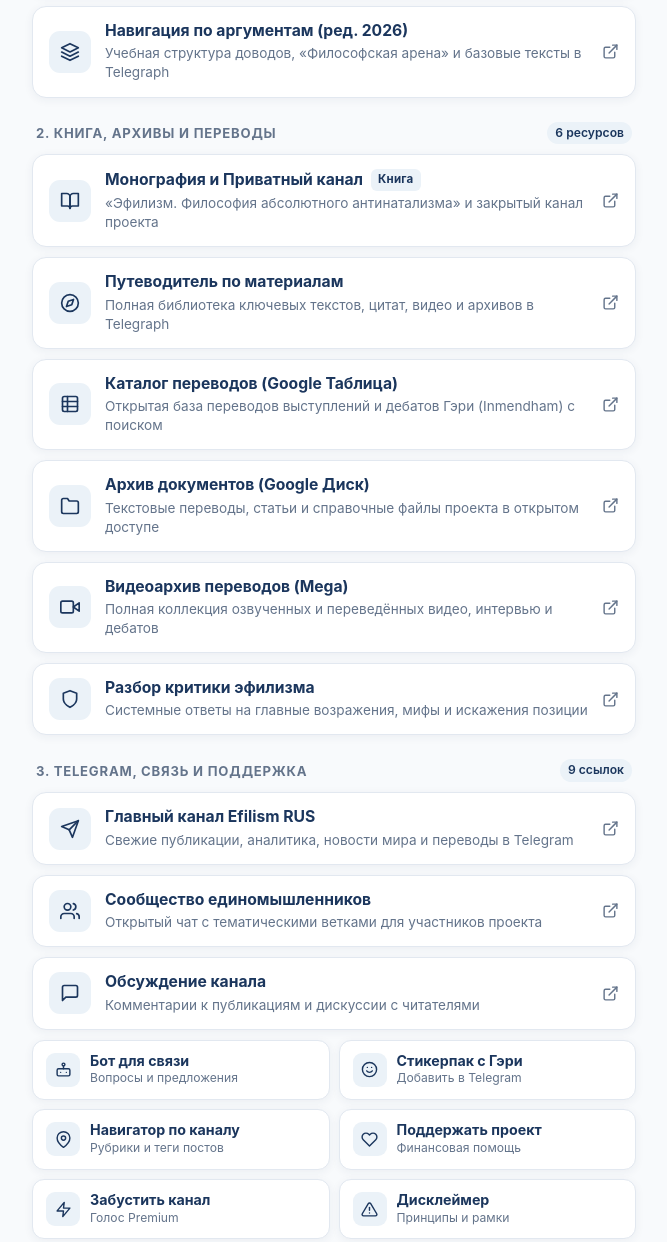
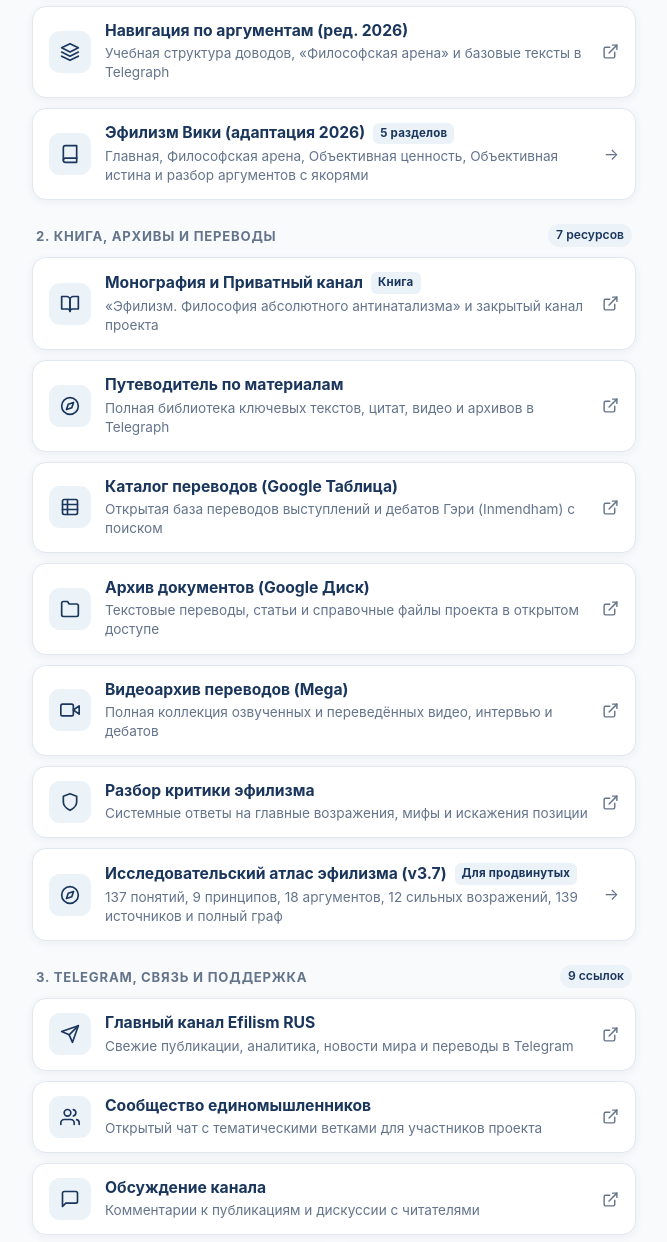
Before and after one commit to bohdan19p-bit/efilism-faq, a plain HTML site: page start.html in a window 1280 px wide. Shown: the part 780-2022 px from the top of the page, without its empty margins (306-973 px from the left). Drawn offline with Linux system fonts and the light colour scheme.

Commit message:
Add files via upload

```diff
--- a/start.html
+++ b/start.html
@@ -513,6 +513,7 @@
       <a href="https://bohdan19p-bit.github.io/efilism-faq/concept.html" class="site-tab">Концепт (5 мин)</a>
       <a href="https://bohdan19p-bit.github.io/efilism-faq/" class="site-tab">ЧаВО (55)</a>
       <a href="https://bohdan19p-bit.github.io/efilism-faq/glossary.html" class="site-tab">Глоссарий (45)</a>
+      <a href="https://bohdan19p-bit.github.io/efilism-faq/wiki.html" class="site-tab">Вики</a>
     </div>
   </div>
 </nav>
@@ -546,7 +547,7 @@
   <section class="hub-section" data-section="start">
     <div class="section-head">
       <h2 class="section-title">1. С чего начать (база)</h2>
-      <span class="section-count">4 материала</span>
+      <span class="section-count">5 материалов</span>
     </div>
     <div class="link-list">
       <a class="link-card featured" href="https://bohdan19p-bit.github.io/efilism-faq/concept.html">
@@ -609,6 +610,19 @@
           <svg width="17" height="17" viewBox="0 0 24 24" fill="none" stroke="currentColor" stroke-width="2" stroke-linecap="round" stroke-linejoin="round"><path d="M18 13v6a2 2 0 0 1-2 2H5a2 2 0 0 1-2-2V8a2 2 0 0 1 2-2h6"/><polyline points="15 3 21 3 21 9"/><line x1="10" y1="14" x2="21" y2="3"/></svg>
         </div>
       </a>
+          <a class="link-card" href="https://bohdan19p-bit.github.io/efilism-faq/wiki.html">
+        <div class="card-icon" aria-hidden="true">
+          <svg width="20" height="20" viewBox="0 0 24 24" fill="none" stroke="currentColor" stroke-width="2" stroke-linecap="round" stroke-linejoin="round"><path d="M4 19.5A2.5 2.5 0 0 1 6.5 17H20"/><path d="M6.5 2H20v20H6.5A2.5 2.5 0 0 1 4 19.5v-15A2.5 2.5 0 0 1 6.5 2z"/></svg>
+        </div>
+        <div class="card-body">
+          <div class="card-title-row">
+            <span class="card-title">Эфилизм Вики (адаптация 2026)</span>
+            <span class="pill-tag soft">5 разделов</span>
+          </div>
+          <div class="card-sub">Главная, Философская арена, Объективная ценность, Объективная истина и разбор аргументов с якорями</div>
+        </div>
+        <div class="card-arrow" aria-hidden="true">→</div>
+      </a>
     </div>
   </section>
 
@@ -616,7 +630,7 @@
   <section class="hub-section" data-section="library">
     <div class="section-head">
       <h2 class="section-title">2. Книга, архивы и переводы</h2>
-      <span class="section-count">6 ресурсов</span>
+      <span class="section-count">7 ресурсов</span>
     </div>
     <div class="link-list">
       <a class="link-card" href="https://t.me/efilism_RUS/1093" target="_blank" rel="noopener noreferrer">
@@ -698,6 +712,19 @@
         <div class="card-arrow" aria-hidden="true">
           <svg width="17" height="17" viewBox="0 0 24 24" fill="none" stroke="currentColor" stroke-width="2" stroke-linecap="round" stroke-linejoin="round"><path d="M18 13v6a2 2 0 0 1-2 2H5a2 2 0 0 1-2-2V8a2 2 0 0 1 2-2h6"/><polyline points="15 3 21 3 21 9"/><line x1="10" y1="14" x2="21" y2="3"/></svg>
         </div>
+      </a>
+          <a class="link-card" href="https://bohdan19p-bit.github.io/efilism-atlas/" target="_blank" rel="noopener noreferrer">
+        <div class="card-icon" aria-hidden="true">
+          <svg width="20" height="20" viewBox="0 0 24 24" fill="none" stroke="currentColor" stroke-width="2" stroke-linecap="round" stroke-linejoin="round"><circle cx="12" cy="12" r="10"/><polygon points="16.24 7.76 14.12 14.12 7.76 16.24 9.88 9.88 16.24 7.76"/></svg>
+        </div>
+        <div class="card-body">
+          <div class="card-title-row">
+            <span class="card-title">Исследовательский атлас эфилизма (v3.7)</span>
+            <span class="pill-tag soft">Для продвинутых</span>
+          </div>
+          <div class="card-sub">137 понятий, 9 принципов, 18 аргументов, 12 сильных возражений, 139 источников и полный граф</div>
+        </div>
+        <div class="card-arrow" aria-hidden="true">→</div>
       </a>
     </div>
   </section>
```
